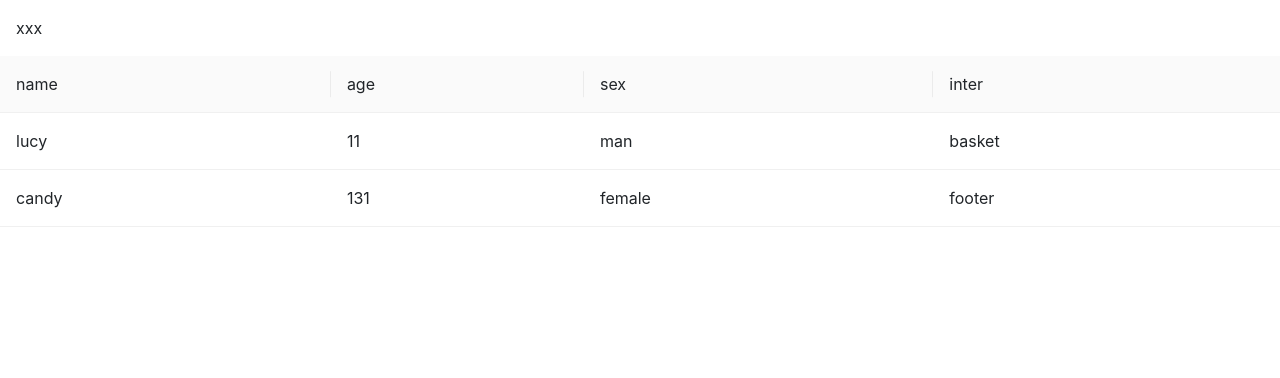
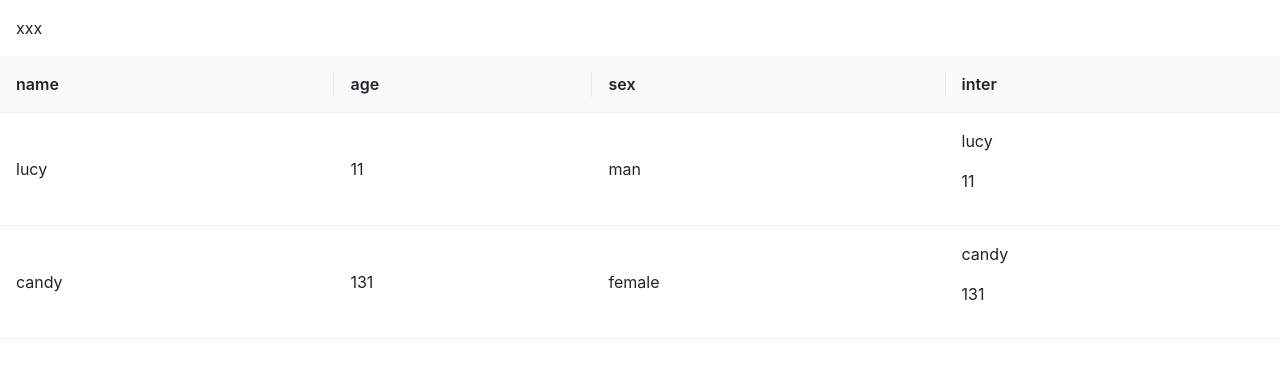
Before and after one commit to jinchengz2022/gingergarlic-ui, a React (Create React App) app: page / in a window 1280 px wide. Shown: the top 378 px of the page. Built offline with nearby package versions, Linux system fonts and the light colour scheme.

Commit message:
feat: table

```diff
--- a/src/App.tsx
+++ b/src/App.tsx
@@ -18,7 +18,13 @@ function App() {
     },
     {
       dataIndex: 4,
-      title: 'inter'
+      title: 'inter',
+      render: (_: any, d: any) => (
+        <div>
+          <p>{d.name}</p>
+          <p>{d.age}</p>
+        </div>
+      )
     },
   ];
 
--- a/src/components/table/Table.tsx
+++ b/src/components/table/Table.tsx
@@ -1,11 +1,13 @@
 import React from 'react'
 import classNames from 'classnames';
 
+export interface TableColumn {
+  dataIndex: string | number;
+  title: string;
+  render?: (tdData: any, trData: any) => React.ReactNode;
+}
 export interface TableProps {
-  column?: {
-    dataIndex: string | number;
-    title: string;
-  }[];
+  column?: TableColumn[];
   dataSource?: {
     key: string;
     [key: string]: any;
@@ -30,8 +32,8 @@ export const Table: React.FC<TableProps> = props => {
                 column?.map((col, index) => (
                   <td
                     key={col.dataIndex}
-                    className={classNames({
-                      'table-thead-title': column.length > index + 1
+                    className={classNames('table-thead-title', {
+                      'table-thead-border': column.length > index + 1
                     })}
                   >
                     {col.title}
@@ -53,7 +55,10 @@ export const Table: React.FC<TableProps> = props => {
                     })}
                   >
                     {
-                      data?.[col.title] ? data?.[col.title] : console.error('no match datasource')
+                      col.render?.(data?.[col.title], data) ?? (
+                        data?.[col.title] ? data?.[col.title] :
+                          console.error('no match datasource')
+                      )
                     }
                   </td>
                 ))
--- a/src/components/table/_style.scss
+++ b/src/components/table/_style.scss
@@ -22,8 +22,9 @@
 }
 
 .table-thead-title {
+  font-weight: 600;
 
-  &::before {
+  &.table-thead-border::before {
     position: absolute;
     right: 0;
     top: 50%;
```
